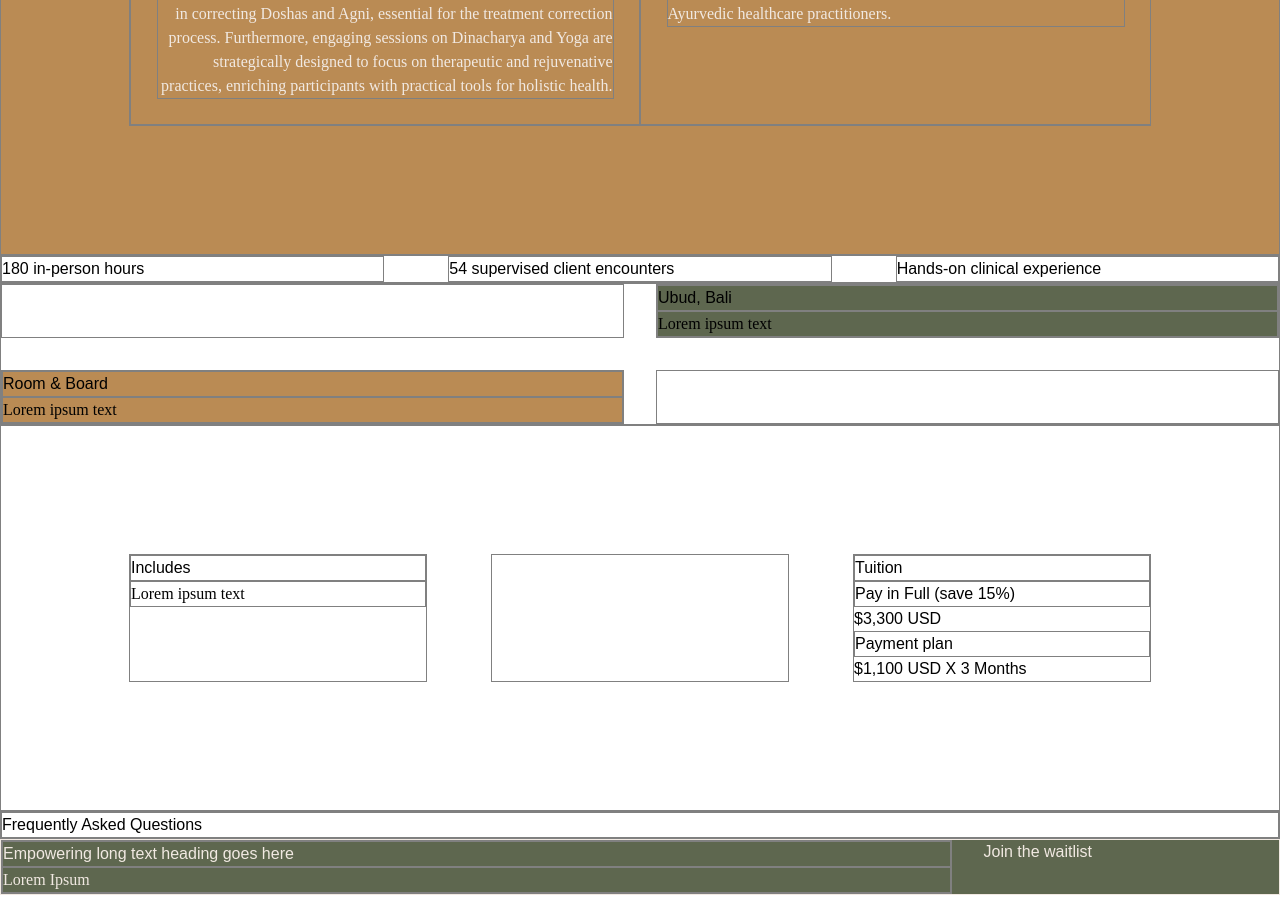
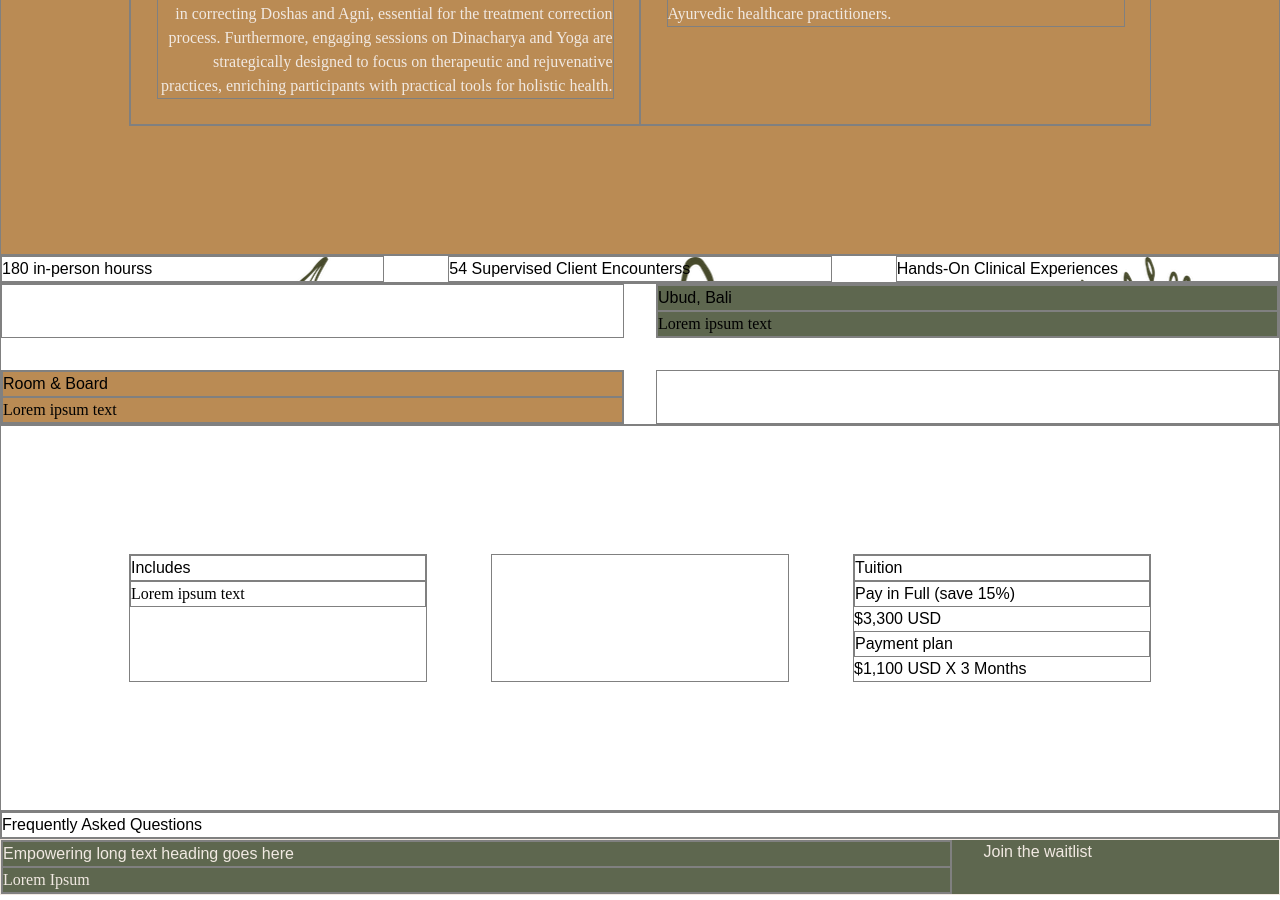
Before and after one commit to brittwoodard/ayurvedic-internship, a Jekyll site: the page built from index.html, in a window 1280 px wide and 900 px high, scrolled down 2156 px. Built offline with Jekyll 4.4.1, drawn with Linux system fonts in a browser that asks for light colours; some web fonts are replaced.

Commit message:
features banner

```diff
--- a/index.html
+++ b/index.html
@@ -31,12 +31,12 @@ retreat-overview:
   description-left_html: The program offers a dynamic and immersive experience, placing a strong emphasis on client-to-client interaction, a fundamental cornerstone of Ayurvedic practice. Delving into the intricacies of Ayurveda, the retreat includes  in-depth discussions on clients' conditions and procedures for effective treatment follow-up. Participants will engage in hands-on exploration of various diagnostic techniques, refining their diagnostic skills and fostering a deeper understanding of individualized patient care.</p><p>An integral aspect of the program is the systematic examination and knowledge enhancement pertaining to Ayurvedic principles. Participants will gain profound insights into system-wise examinations, further fortifying their foundation in Ayurvedic practices.</p><p>Beyond diagnostics, the program offers a holistic approach by imparting extensive knowledge about the utilization of various herbs in correcting Doshas and Agni, essential for the treatment correction process. Furthermore, engaging sessions on Dinacharya and Yoga are strategically designed to focus on therapeutic and rejuvenative practices, enriching participants with practical tools for holistic health.
   description-right_html: Enriching the learning experience, the program hosts invited talks from esteemed experts in the fields of panchakarma, providing invaluable insights into advanced Ayurvedic therapies. Additionally, a structured schedule unfolds to explore the nuances of Ayurvedic cooking, imparting an in-depth understanding of dietary principles, Pathy apathya, and Virudhaahara.</p><p>As part of the program's immersive approach, participants embark on enlightening visits to botanical and herbal gardens. These excursions not only offer a firsthand experience with diverse herbs but also provide opportunities for organoleptic examinations, elevating the learning experience beyond theory.</p><p>Tailored for aspiring Ayurvedic Health Counselors and Ayurvedic Practitioners, this preceptorship promises a transformative journey, blending theoretical knowledge with hands-on experiences to empower participants in their path toward becoming proficient Ayurvedic healthcare practitioners.
 features-banner:
- - background-image:
-   feature:
- - background-image:
-   feature:
- - background-image:
-   feature:
+ - background_image: /images/ayurvedic-internship-4.png
+   feature: 180 in-person hours
+ - background_image: /images/ayurvedic-internship-2.png
+   feature: 54 Supervised Client Encounters
+ - background_image: /images/ayurvedic-internship-6.png
+   feature: Hands-On Clinical Experience
 location:
   heading:
   description_html:
@@ -139,15 +139,11 @@ seo:
 
 <!-- Features Banner -->
 <section class="grid grid-cols-3 gap-16">
-  <div class="bg-image-style" style="background-image: url('#');">
-    <span>180 in-person hours</span>
+  {% for item in page.features-banner %}
+  <div class="bg-image-style" style="background-image: url('{{item.background_image}}');">
+    <span>{{item.feature}}s</span>
   </div>
-  <div class="bg-image-style" style="background-image: url('#');">
-    <span>54 supervised client encounters</span>
-  </div>
-  <div class="bg-image-style" style="background-image: url('#');">
-    <span>Hands-on clinical experience</span>
-  </div>
+  {% endfor %}
 </section>
 
 <!-- Room & Board -->
```
Also changed, not shown: 1 other file.
